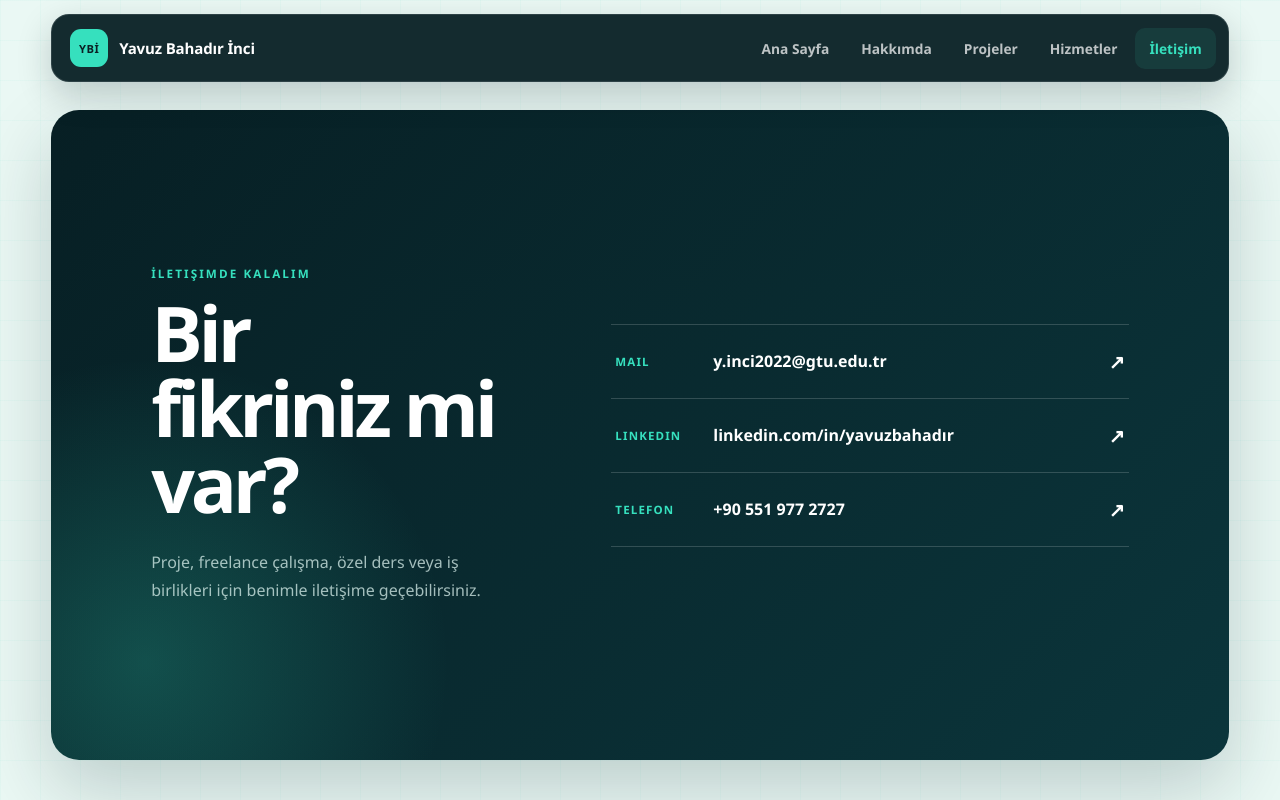
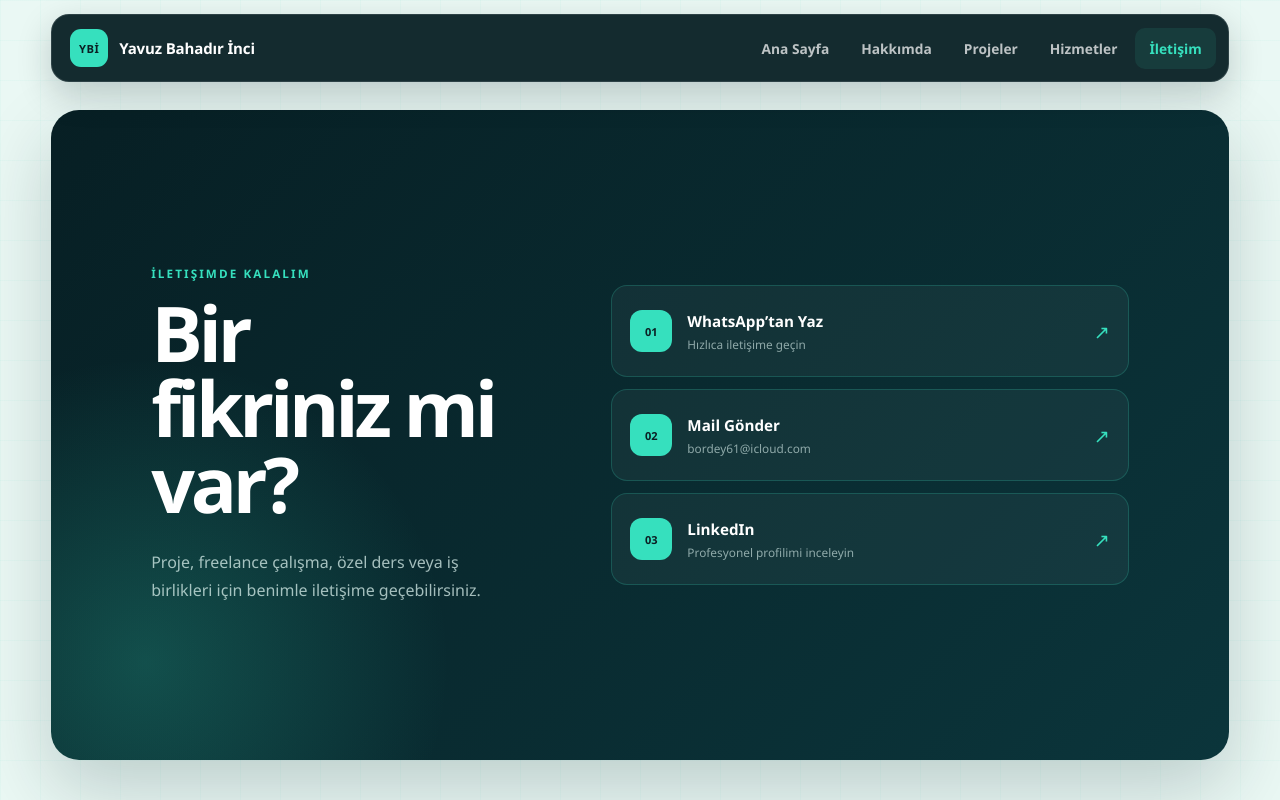
Before and after one commit to ybinci/yavuz-portfolio, a React (Vite) app: page / in a window 1280 px wide. Both pictures are taken after a click on the button "İletişim". Built offline with nearby package versions, Linux system fonts and the light colour scheme.

Commit message:
update contact links

```diff
--- a/src/App.css
+++ b/src/App.css
@@ -928,43 +928,69 @@ a:focus-visible {
   line-height: 1.75;
 }
 
-.contact-list {
-  border-top: 1px solid rgba(255, 255, 255, 0.17);
+.contact-actions {
+  display: grid;
+  gap: 12px;
 }
 
-.contact-list a {
-  padding: 23px 4px;
-  border-bottom: 1px solid rgba(255, 255, 255, 0.17);
+.contact-action {
+  min-height: 92px;
+  padding: 18px;
+  border: 1px solid rgba(54, 224, 190, 0.2);
+  border-radius: 16px;
   color: #fff;
+  background: rgba(255, 255, 255, 0.045);
   text-decoration: none;
   display: grid;
-  grid-template-columns: 80px 1fr auto;
+  grid-template-columns: auto 1fr auto;
   align-items: center;
-  gap: 18px;
+  gap: 15px;
+  transition: transform 180ms ease, border-color 180ms ease, background 180ms ease;
 }
 
-.contact-list a:hover strong,
-.contact-list a:hover b {
-  color: var(--accent);
+.contact-action:hover {
+  transform: translateY(-3px);
+  border-color: var(--accent);
+  background: rgba(54, 224, 190, 0.09);
 }
 
-.contact-list span {
-  color: var(--accent);
-  font-size: 0.72rem;
-  font-weight: 850;
-  text-transform: uppercase;
-  letter-spacing: 0.1em;
+.contact-action-mark {
+  width: 42px;
+  height: 42px;
+  border-radius: 12px;
+  color: var(--ink);
+  background: var(--accent);
+  display: grid;
+  place-items: center;
+  font-size: 0.69rem;
+  font-weight: 900;
 }
 
-.contact-list strong {
-  font-size: clamp(0.86rem, 1.5vw, 1rem);
-  overflow-wrap: anywhere;
-  transition: color 180ms ease;
+.contact-action-copy {
+  min-width: 0;
+  display: grid;
+  gap: 5px;
 }
 
-.contact-list b {
+.contact-action-copy strong {
+  color: #fff;
+  font-size: 0.95rem;
+}
+
+.contact-action-copy small {
+  color: rgba(225, 247, 243, 0.6);
+  font-size: 0.74rem;
+  overflow-wrap: anywhere;
+}
+
+.contact-action-arrow {
+  color: var(--accent);
   font-size: 1.2rem;
-  transition: color 180ms ease;
+  transition: transform 180ms ease;
+}
+
+.contact-action:hover .contact-action-arrow {
+  transform: translate(3px, -3px);
 }
 
 @media (max-width: 900px) {
@@ -1180,18 +1206,10 @@ a:focus-visible {
     min-height: 165px;
   }
 
-  .contact-list a {
-    grid-template-columns: 1fr auto;
-    gap: 7px 12px;
-  }
-
-  .contact-list span {
-    grid-column: 1 / -1;
-  }
-
-  .contact-list b {
-    grid-column: 2;
-    grid-row: 2;
+  .contact-action {
+    min-height: 82px;
+    padding: 15px;
+    gap: 12px;
   }
 }
 
--- a/src/components/Contact.jsx
+++ b/src/components/Contact.jsx
@@ -10,21 +10,42 @@ function Contact() {
         </p>
       </div>
 
-      <div className="contact-list">
-        <a href="mailto:y.inci2022@gtu.edu.tr">
-          <span>Mail</span>
-          <strong>y.inci2022@gtu.edu.tr</strong>
-          <b aria-hidden="true">↗</b>
+      <div className="contact-actions">
+        <a
+          className="contact-action"
+          href="https://wa.me/905519777277"
+          target="_blank"
+          rel="noreferrer"
+        >
+          <span className="contact-action-mark" aria-hidden="true">01</span>
+          <span className="contact-action-copy">
+            <strong>WhatsApp’tan Yaz</strong>
+            <small>Hızlıca iletişime geçin</small>
+          </span>
+          <span className="contact-action-arrow" aria-hidden="true">↗</span>
         </a>
-        <a href="https://www.linkedin.com/in/yavuzbahadır" target="_blank" rel="noreferrer">
-          <span>LinkedIn</span>
-          <strong>linkedin.com/in/yavuzbahadır</strong>
-          <b aria-hidden="true">↗</b>
+
+        <a className="contact-action" href="mailto:bordey61@icloud.com">
+          <span className="contact-action-mark" aria-hidden="true">02</span>
+          <span className="contact-action-copy">
+            <strong>Mail Gönder</strong>
+            <small>bordey61@icloud.com</small>
+          </span>
+          <span className="contact-action-arrow" aria-hidden="true">↗</span>
         </a>
-        <a href="tel:+905519772727">
-          <span>Telefon</span>
-          <strong>+90 551 977 2727</strong>
-          <b aria-hidden="true">↗</b>
+
+        <a
+          className="contact-action"
+          href="https://www.linkedin.com/in/yavuzbahadır"
+          target="_blank"
+          rel="noreferrer"
+        >
+          <span className="contact-action-mark" aria-hidden="true">03</span>
+          <span className="contact-action-copy">
+            <strong>LinkedIn</strong>
+            <small>Profesyonel profilimi inceleyin</small>
+          </span>
+          <span className="contact-action-arrow" aria-hidden="true">↗</span>
         </a>
       </div>
     </section>
```
